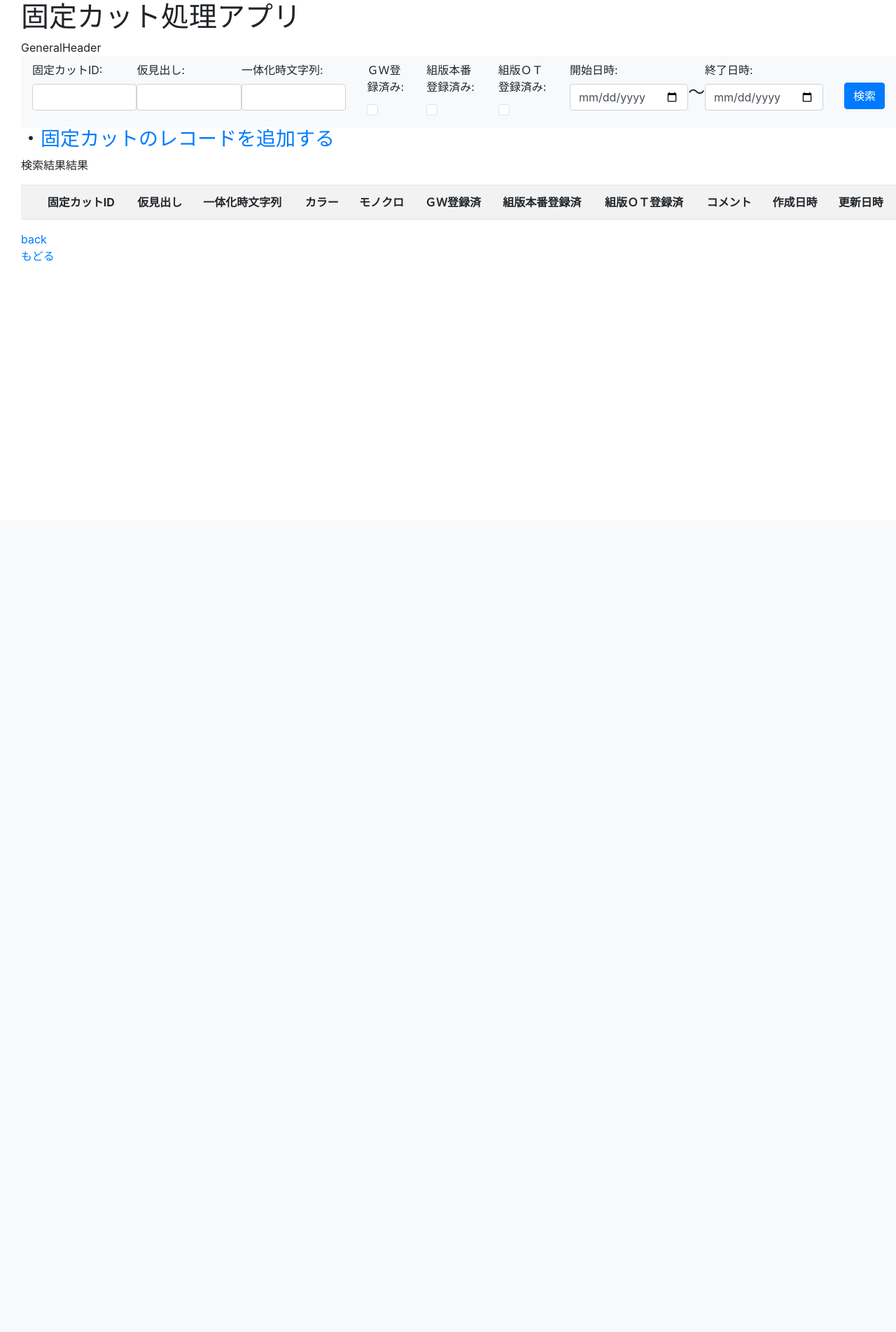
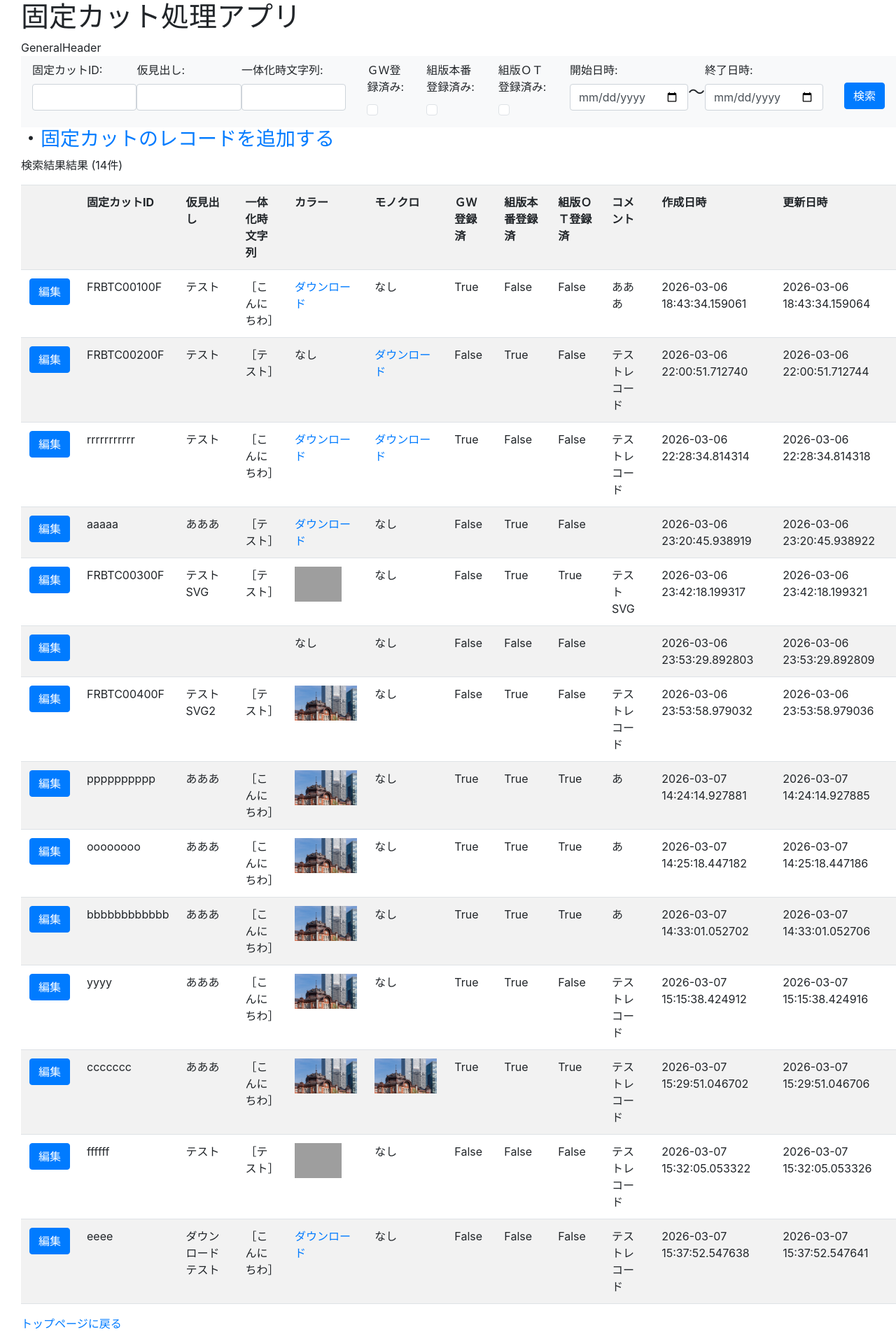
Before and after one commit to yutarotani/fixedcut, a Flask app: page /general in a window 1280 px wide. Shown: the part 56-1960 px from the top of the page at 70% size. Before the commit the page ends 429 px from the top, so only its background shows below. Run offline with Flask 3, Linux system fonts and the light colour scheme; lists and menus that the app fills with data are empty; grey boxes are pictures that could not be loaded.

Commit message:
検索画面に一覧を表示

```diff
--- a/fixedcut_app/__init__.py
+++ b/fixedcut_app/__init__.py
@@ -1,12 +1,15 @@
 from flask import Flask
 from flask_sqlalchemy import SQLAlchemy
+import os
 
 UPLOAD_FOLDER = './upload'
 ALLOWED_EXTENSIONS = set(['eps'])
+EPS_MIMETYPE = 'application/postscript'
 
 app = Flask(__name__, static_folder='./templates/static')
 app.config.from_object('fixedcut_app.config')
 app.config['UPLOAD_FOLDER'] = UPLOAD_FOLDER
+app.secret_key = 'secret_key'
 
 db = SQLAlchemy(app)
 from.models import fixedcut, senkyo_person, senkyo_sendgroup
--- a/fixedcut_app/templates/general.html
+++ b/fixedcut_app/templates/general.html
@@ -100,13 +111,13 @@ GeneralHeader
             <td>{{ res.Str }}</td>
             <td>
                 {% if ".eps" in res.colorUrl %}
-                    <a href="{{ res.colorUrl }}" download="カラー画像.eps">ダウンロード</a></td>
+                <a href="/download/static/{{ res.colorUrl }}">ダウンロード</a></td>
                 {% elif ".jpg" in res.colorUrl %}
-                    <img href="{{ url_for('static', filename=res.colorUrl) }}">
+                <img src="{{ url_for('static', filename=res.colorUrl) }}" height="50" alt="">
                 {% elif ".jpeg" in res.colorUrl %}
-                    <img href="{{ res.colorUrl }}" height="50">
+                <img src="{{ url_for('static', filename=res.colorUrl) }}" height="50" alt="">
                 {% elif ".svg" in res.colorUrl %}
-                    <img href="{{ res.colorUrl }}" height="50">
+                <img src="{{ url_for('static', filename=res.colorUrl) }}" height="50" alt="">
                 {% else %}
                 <p>なし</p>
                 {% endif %}
@@ -114,11 +125,11 @@ GeneralHeader
                 {% if ".eps" in res.monoUrl %}
                 <a href="{{ res.monoUrl }}" download="モノクロ画像.eps">ダウンロード</a>
                 {% elif ".jpg" in res.monoUrl %}
-                    <img href="{{ res.monoUrl }}" height="50">
+                <img src="{{ url_for('static', filename=res.monoUrl) }}" height="50" alt="">
                 {% elif ".jpeg" in res.monoUrl %}
-                    <img href="{{ res.monoUrl }}" height="50">
+                <img src="{{ url_for('static', filename=res.monoUrl) }}" height="50" alt="">
                 {% elif ".svg" in res.monoUrl %}
-                    <img href="{{ res.monoUrl }}" height="50">
+                <img src="{{ url_for('static', filename=res.monoUrl) }}" height="50" alt="">
                 {% else %}
                 <p>なし</p>
                 {% endif %}
@@ -130,13 +141,11 @@ GeneralHeader
             <td>{{ res.created_at }}</td>
             <td>{{ res.updated_at }}</td>
         </tr>
-        </a>
          {% endfor %}
     </table>
-    <a href='general'>back<a>
 </div>
 {% endblock %}
 
 {% block footer %}
-<a href="/">もどる</a>
+<a href="/">トップページに戻る</a>
 {% endblock %}
--- a/fixedcut_app/templates/layout.html
+++ b/fixedcut_app/templates/layout.html
@@ -38,6 +38,18 @@
             {% block content %}{% endblock %}
         </div>
 
+        <dev>
+            {% with messages = get_flashed_messages() %}
+            {% if messages %}
+            <ul>
+                {% for message in messages %}
+                <li><h2 class=not-solve>{{ message }}</h2></li>
+                {% endfor %}
+            </ul>
+            {% endif %}
+            {% endwith %}
+        </div>
+
         <div class=serch_result>
             {% block serch_result %}{% endblock %}
         </div>
--- a/fixedcut_app/views.py
+++ b/fixedcut_app/views.py
@@ -1,8 +1,8 @@
-from flask import render_template, request, redirect, url_for
+from flask import render_template, request, redirect, url_for, flash, send_from_directory, send_file
 from datetime import datetime
 from fixedcut_app import app, db
 from fixedcut_app.models.fixedcut import FixedCut
-import os, pathlib
+import os, pathlib, sqlite3
 import aspose.pdf as apdf
 from sqlalchemy import and_
 
@@ -28,10 +28,11 @@ def senkyo_serch():
 @app.route('/general', methods=['GET', 'POST'])
 def general():
     if request.method == 'GET':
-        return render_template('general.html', name='General page')
+        results = db.session.query(FixedCut).all()
+        savelist = ["","","","","","","",""]
+        return render_template('general.html', name='General page', results=results, savelist=savelist)
 
     if request.method == 'POST':
-        #results = []
         print("データを受け取りました")
         res = {}
         res["midashi"] = request.form.get("midashi")
@@ -43,6 +44,14 @@ def general():
         res["startdate"] = request.form.get("startdate")
         res["enddate"] = request.form.get("enddate")
 
+        savelist = [res["midashi"],
+                    res["ID"],
+                    res["Str"],
+                    res["GWFlg"],
+                    res["prodFlg"],
+                    res["OTFlg"],
+                    res["startdate"],
+                    res["enddate"]]
 
         if res["GWFlg"] == "on":
             res.update(GWFlg=True)
@@ -77,14 +86,16 @@ def general():
 
 
         print(f"results:{results}")
+        print(type(results[0]))
 
-        return render_template('general.html', results=results)
+        return render_template('general.html', results=results, savelist=savelist)
 
 
 @app.route('/general_add', methods=['GET', 'POST'])
 def general_add():
     if request.method == 'GET':
-        return render_template('general_add.html')
+        savelist=["","","","","","","","",""]
+        return render_template('general_add.html', savelist=savelist)
 
     if request.method == 'POST':
         form_id = request.form.get("id")
@@ -96,6 +107,18 @@ def general_add():
         form_prodFlg = request.form.get("prodFlg")
         form_OTFlg = request.form.get("OTFlg")
         form_comment = request.form.get("comment")
+
+        savelist = [form_id,
+                    form_midashi,
+                    form_Str,
+                    form_colorUrl,
+                    form_monoUrl,
+                    form_GWFlg,
+                    form_prodFlg,
+                    form_OTFlg,
+                    form_comment
+                    ]
+        print(f"form_GWFlg:{form_GWFlg}")
 
         bool_list = [form_GWFlg, form_prodFlg, form_OTFlg]
         bool_res = []
@@ -135,29 +158,48 @@ def general_add():
         except(PermissionError):
             pass
 
-        fixedcut = FixedCut(
-            id = form_id, #固定カットID
-            midashi = form_midashi, #仮見出し
-            Str = form_Str, #一体化時文字列
-            colorUrl = f'/static/img/{form_id}/color/{color_name}', #カラー画像のURL
-            monoUrl = f'/static/img/{form_id}/mono/{mono_name}', #モノクロ画像のURL
-            GWFlg = bool_res[0], #GW登録対象
-            prodFlg = bool_res[1], #組版本番登録済みか
-            OTFlg = bool_res[2], #組版OT系登録済みか
-            comment = form_comment, #コメント
-        )
-        db.session.add(fixedcut)
-        db.session.commit()
+
+        try:
+            fixedcut = FixedCut(
+                id = form_id, #固定カットID
+                midashi = form_midashi, #仮見出し
+                Str = form_Str, #一体化時文字列
+                colorUrl = f'img/{form_id}/color/{color_name}', #カラー画像のURL
+                monoUrl = f'img/{form_id}/mono/{mono_name}', #モノクロ画像のURL
+                GWFlg = bool_res[0], #GW登録対象
+                prodFlg = bool_res[1], #組版本番登録済みか
+                OTFlg = bool_res[2], #組版OT系登録済みか
+                comment = form_comment, #コメント
+                )
+            db.session.add(fixedcut)
+            db.session.commit()
+            flash(f"{form_id}をレコード追加しました！")
+        except Exception as e:
+            print(print("例外args:", e.args))
+            if form_id == "":
+                flash("※固定カットIDが入力されていません※")
+                flash("固定カットIDを入力してレコード追加してください")
+            else:
+                flash("※すでに登録済みの固定カットIDです※")
+                flash("固定カットIDを変更してレコード追加してください")
+
         del bool_list
         del bool_res
-        return render_template('general_add.html')
+        return render_template('general_add.html', savelist=savelist)
 
 @app.route('/general_detail')
 def general_detail():
     return render_template('general_detail.html')
 
 
-def allwed_file(filename):
-    # .があるかどうかのチェックと、拡張子の確認
-    # OKなら１、だめなら0
-    return '.' in filename and filename.rsplit('.', 1)[1].lower() in ALLOWED_EXTENSIONS
+@app.route('/download/<string:file>')
+def download(file):
+    print(file)
+    #C:\Users\tani.yutaro\fixedcut_flask\fixedcut_app\templates\static\img\eeee\color\カラー地図_20240815_福島民友研修Ａ_小組.eps
+    return send_from_directory('fixedcut_app/templates/static/img/eeee/color', 'カラー地図_20240815_福島民友研修Ａ_小組.eps', as_attachment=True)
+
+
+@app.errorhandler(404)
+def not_found(error):
+    flash(error)
+    return render_template("error_404.html"), 404
```
Also changed, not shown: other parts of fixedcut_app/templates/general.html (+17 -6 lines), fixedcut_app/templates/error_404.html (added, +13 -0 lines), fixedcut_app/templates/general_add.html (+28 -10 lines), fixedcut_app/templates/static/img/aaaaa/color/test.jpg (added), fixedcut_app/templates/static/img/aaaaa/mono/test.jpg (added), fixedcut_app/templates/static/img/bbbbbbbbbbbb/color/test.jpg (added), fixedcut_app/templates/static/img/ccccccc/color/test.jpg (added), fixedcut_app/templates/static/img/ccccccc/mono/test.jpg (added), fixedcut_app/templates/static/img/ffffff/color/test2.svg (added), fixedcut_app/templates/static/img/oooooooo/color/test.jpg (added), fixedcut_app/templates/static/img/pppppppppp/color/test.jpg (added), fixedcut_app/templates/static/img/yyyy/color/test.jpg (added), instance/fixedcut_app.db, 1 other file. Lines whose indentation alone changed are shown as unchanged.
